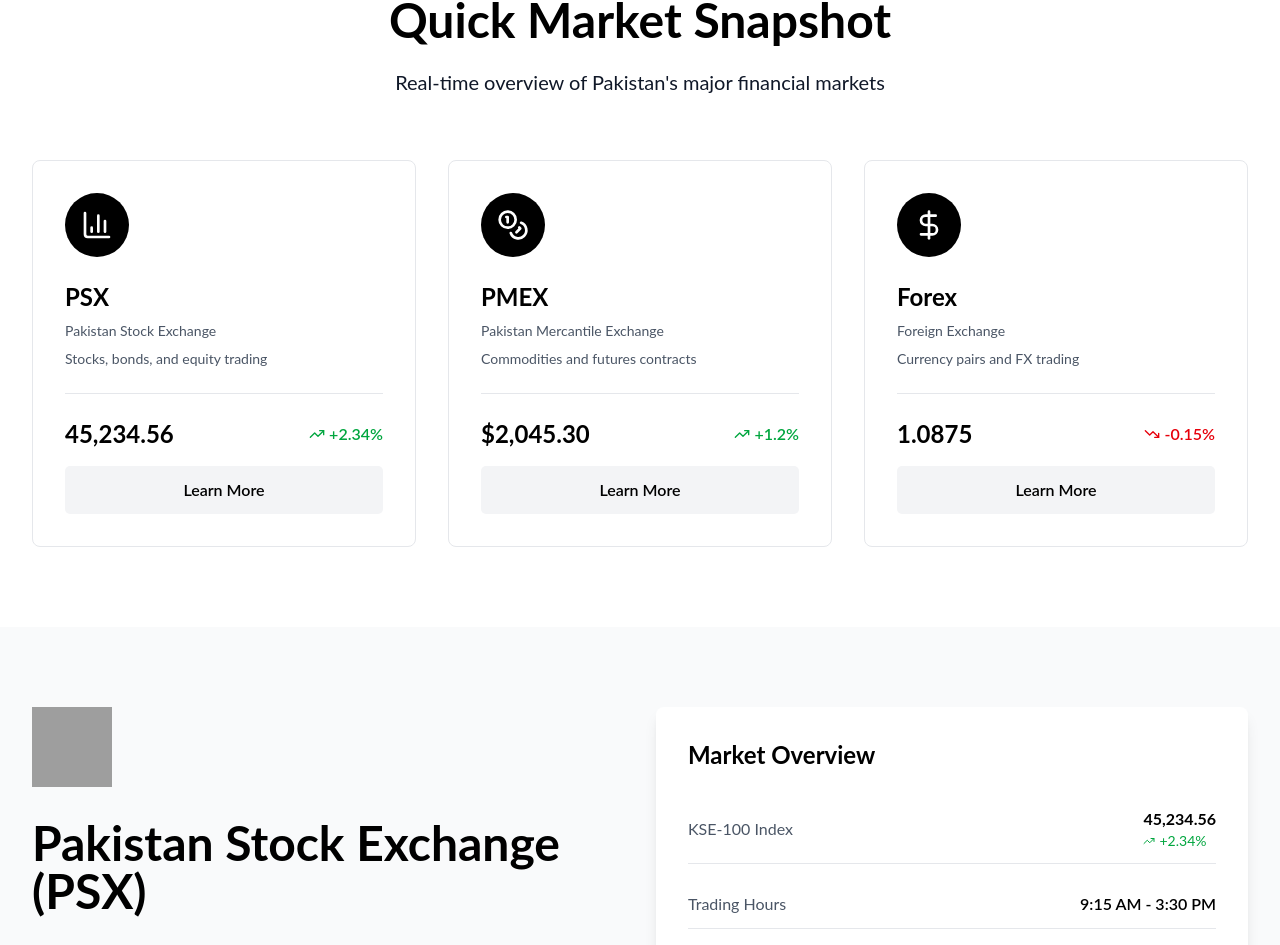
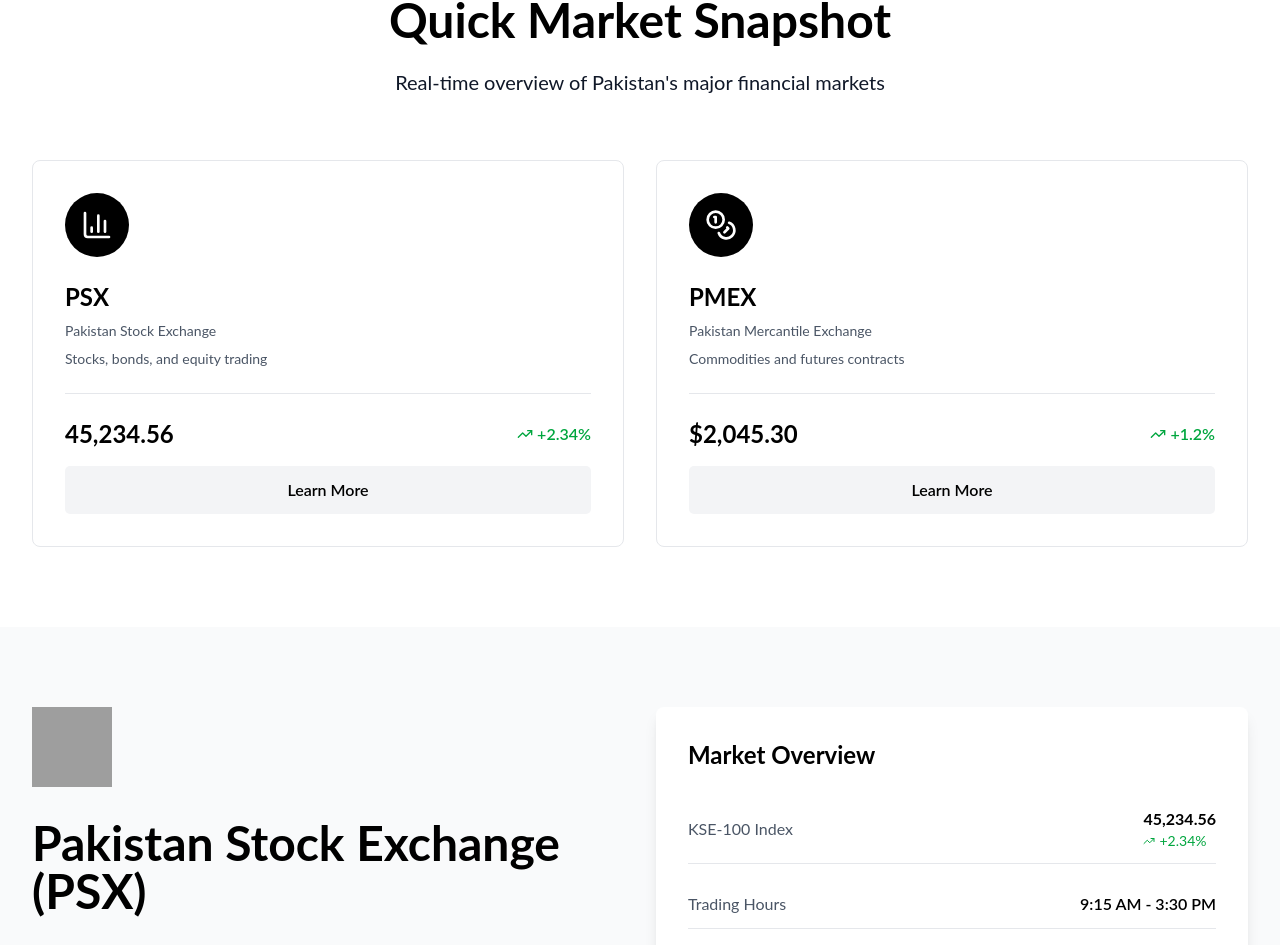
Before and after one commit to Oriancoders/Bullseye-Investments, a React (Vite) app: page /Markets in a window 1280 px wide. Shown: the part 1058-2003 px from the top of the page. Built offline with nearby package versions, Linux system fonts and the light colour scheme; grey boxes are pictures that could not be loaded.

Commit message:
pushed home

```diff
--- a/src/pages/AboutPages/sections/AboutHero.jsx
+++ b/src/pages/AboutPages/sections/AboutHero.jsx
@@ -20,7 +20,7 @@
               <span className="block text-gray-200">Financial Services</span>
             </h1>
             <p className="text-xl text-gray-100 mb-8 leading-relaxed">
-              Bullseye Insurance Broker Pvt. Ltd. is a Private Limited Company, duly incorporated under the Companies Act, 2017 with the Securities and Exchange Commission of Pakistan (SECP).
+              Bullseye Insurance Broker Pvt. Ltd. is a Private Limited Company, duly incorporated under the Companies Act, 2025 with the Securities and Exchange Commission of Pakistan (SECP).
 
             </p>
             <div className="flex flex-col sm:flex-row gap-4">
--- a/src/pages/HomePages/sections/About.jsx
+++ b/src/pages/HomePages/sections/About.jsx
@@ -8,8 +8,7 @@
   const credentials = [
     { icon: logos.secp , label: 'SECP', desc: 'Licensed' },
     { icon: logos.pmex, label: 'PMEX', desc: 'Active Member' },
-    { icon: logos.psx, label: 'PSX', desc: 'Authorized' },
-    { icon: logos.ktrade, label: 'KTrade', desc: 'Partner' }
+    { icon: logos.psx, label: 'PSX', desc: 'In Process' },
   ];
 
   return (
@@ -35,7 +34,7 @@
         </div>
 
         {/* Credentials */}
-        <div className="grid grid-cols-2 md:grid-cols-4 gap-8 mb-12">
+        <div className="grid grid-cols-2 md:grid-cols-3 gap-8 mb-12">
           {credentials.map((cred, index) => (
             <div key={index} className="text-center group hover:transform hover:scale-105 transition-all duration-300">
               <div className="sm:w-40 sm:h-40 w-24 h-24 rounded-full mx-auto mb-4 overflow-hidden">
--- a/src/pages/HomePages/sections/Hero.jsx
+++ b/src/pages/HomePages/sections/Hero.jsx
@@ -30,26 +30,34 @@
         <div className="sm:text-center">
           {/* Badge */}
           <motion.div
-          variants={fadeInUp}
-          className="inline-flex items-center px-4 py-2 bg-white/10 backdrop-blur-sm rounded-full border border-white/20 mb-8">
+            variants={fadeInUp}
+            initial="hidden"   // 👈 start from hidden
+            animate="visible"  // 👈 animate to visible (on mount)
+            className="inline-flex items-center px-4 py-2 bg-white/10 backdrop-blur-sm rounded-full border border-white/20 mb-8">
             <Shield className="w-4 h-4 text-white mr-2" />
             <span className="text-white text-sm font-medium ">SECP Licensed & PMEX Active</span>
           </motion.div>
 
           {/* Main Headline */}
-          <h1 className="text-5xl lg:text-7xl font-bold text-white mb-6 leading-tight">
+          <motion.h1  variants={fadeInUp}
+            initial="hidden"   // 👈 start from hidden
+            animate="visible"
+             className="text-5xl lg:text-7xl font-bold text-white mb-6 leading-tight">
             <span className="">Diversified</span>
             <br />
             <span className="font-semibold">Financial Services</span>
             <br />
             <span className="">with Global Vision</span>
-          </h1>
+          </motion.h1>
 
           {/* Subheading */}
-          <p className="text-xl text-white mb-12 max-w-3xl mx-auto leading-relaxed">
+          <motion.p  variants={fadeInUp}
+            initial="hidden"   // 👈 start from hidden
+            animate="visible"
+             className="text-xl text-white mb-12 max-w-3xl mx-auto leading-relaxed">
             30+ years of international expertise in commodities, stocks, insurance, forex, and real estate.
             Your trusted partner for comprehensive financial solutions.
-          </p>
+          </motion.p>
 
           {/* CTA Buttons */}
           <div className="flex flex-col sm:flex-row gap-4 justify-center items-center">
@@ -63,7 +71,7 @@
           </div>
 
           {/* Stats */}
-          <div className="grid grid-cols-1 md:grid-cols-3 gap-8 md:mt-20 mt-10 pt-12 border-t border-white/20">
+          <div  className="grid grid-cols-1 md:grid-cols-3 gap-8 md:mt-20 mt-10 pt-12 border-t border-white/20">
             <div className="text-center">
               <div className=" text-3xl   font-bold text-white mb-2">30+</div>
               <div className="text-white">Years Experience</div>
--- a/src/pages/HomePages/sections/Markets.jsx
+++ b/src/pages/HomePages/sections/Markets.jsx
@@ -17,13 +17,7 @@
       status: 'Active Session',
       highlight: 'Gold: $2,045/oz'
     },
-    {
-      image: 'https://encrypted-tbn0.gstatic.com/images?q=tbn:ANd9GcQnbGkl2svbiGGqEOfbe_655TmYwC2m7_Tqxg&s',
-      name: 'Forex',
-      fullName: 'Foreign Exchange',
-      status: '24/5 Trading',
-      highlight: 'EUR/USD: 1.0875'
-    }
+
   ];
 
   return (
@@ -49,7 +43,7 @@
           </p>
         </div>
 
-        <div className="grid grid-cols-1 md:grid-cols-3 gap-8 mb-12">
+        <div className="grid grid-cols-1 md:grid-cols-2 gap-8 mb-12">
           {markets.map((market, index) => (
             <div key={index} className="bg-gray-gra p-8 hover:shadow-xl transition-all duration-300 group hover:transform hover:-translate-y-2 border-4 rounded-md bg-white">
               <div className="flex items-center mb-6 gap-2 text-black">
--- a/src/pages/HomePages/sections/WhyChoose.jsx
+++ b/src/pages/HomePages/sections/WhyChoose.jsx
@@ -3,11 +3,7 @@
 
 const WhyChoose = () => {
   const features = [
-    {
-      icon: Clock,
-      title: '30+ Years Experience',
-      description: 'Three decades of international financial expertise and market knowledge'
-    },
+
     {
       icon: Shield,
       title: 'SECP Licensed & PMEX Active',
@@ -37,7 +33,7 @@
           </p>
         </div>
 
-        <div className="grid grid-cols-1 md:grid-cols-2 gap-8">
+        <div className="grid grid-cols-1 md:grid-cols-3 gap-8">
           {features.map((feature, index) => (
             <div key={index} className="text-center group hover:transform hover:scale-105 transition-all duration-300">
               <div className="w-16 h-16 bg-white rounded-full flex items-center justify-center mx-auto mb-6 group-hover:bg-gray-100 transition-colors">
--- a/src/pages/MarketPage/MarketPage.jsx
+++ b/src/pages/MarketPage/MarketPage.jsx
@@ -22,7 +22,7 @@
       <MarketHeatmap/>
 
       <PMEXSection/>
-      <ForexSection/>
+      {/* <ForexSection/> */}
       <MarketTools/>
       {/* <MarketFAQ/> */}
       <MarketCTA/>
--- a/src/pages/MarketPage/sections/MarketSnapshot.jsx
+++ b/src/pages/MarketPage/sections/MarketSnapshot.jsx
@@ -33,16 +33,7 @@
       trend: 'up',
       color: 'from-yellow-500 to-orange-500'
     },
-    {
-      icon: DollarSign,
-      name: 'Forex',
-      fullName: 'Foreign Exchange',
-      description: 'Currency pairs and FX trading',
-      value: '1.0875',
-      change: '-0.15%',
-      trend: 'down',
-      color: 'from-green-500 to-green-600'
-    }
+
   ];
 
   return (
@@ -57,7 +48,7 @@
           </p>
         </div>
 
-        <div className="grid grid-cols-1 md:grid-cols-3 gap-8">
+        <div className="grid grid-cols-1 md:grid-cols-2 gap-8">
           {markets.map((market, index) => (
             <div key={index} className="group bg-white border border-gray-200 rounded-lg p-8 hover:shadow-2xl transition-all duration-300 transform hover:-translate-y-2">
               {/* Icon */}
--- a/src/utils/animations.js
+++ b/src/utils/animations.js
@@ -1,19 +1,33 @@
 export const fadeInUp = {
-  initial: { opacity: 0, y: 60 },
-  animate: { opacity: 1, y: 0 },
-  transition: { duration: 0.6, ease: "easeOut" }
+  hidden: { opacity: 0, y: 40 },   // 👈 starting state
+  visible: {
+    opacity: 1,
+    y: 0,
+    transition: {
+      duration: 0.6,
+      ease: "easeOut"
+    }
+  }
 };
 
+// Fade In from Left
 export const fadeInLeft = {
   initial: { opacity: 0, x: -60 },
-  animate: { opacity: 1, x: 0 },
-  transition: { duration: 0.6, ease: "easeOut" }
+  animate: {
+    opacity: 1,
+    x: 0,
+    transition: { duration: 0.6, ease: "easeOut" }
+  }
 };
 
+// Fade In from Right
 export const fadeInRight = {
   initial: { opacity: 0, x: 60 },
-  animate: { opacity: 1, x: 0 },
-  transition: { duration: 0.6, ease: "easeOut" }
+  animate: {
+    opacity: 1,
+    x: 0,
+    transition: { duration: 0.6, ease: "easeOut" }
+  }
 };
 
 export const staggerContainer = {
```
